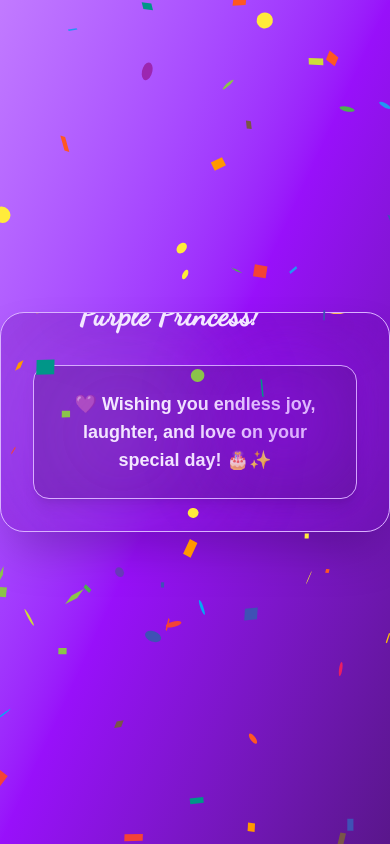
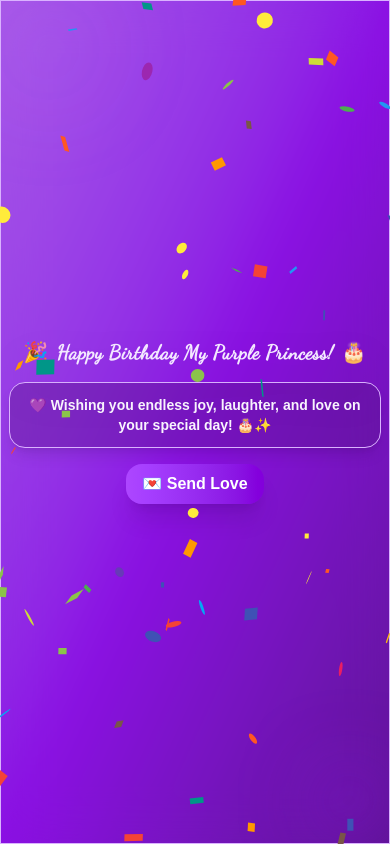
Before and after one commit to Hiler4r/react-mini-projects, a Next.js app: page /birthday in a window 390 px wide. Built offline with nearby package versions, Linux system fonts and the light colour scheme.

Commit message:
feat: update screen sizes

```diff
--- a/src/app/birthday/page.jsx
+++ b/src/app/birthday/page.jsx
@@ -37,27 +37,27 @@ export default function BirthdayCard() {
     };
 
     return (
-        <div className="flex items-center justify-center h-screen w-full bg-gradient-to-br from-purple-400 via-purple-600 to-purple-900 relative overflow-hidden">
+        <div className="flex items-center justify-center min-h-screen w-full bg-gradient-to-br from-purple-400 via-purple-600 to-purple-900 relative overflow-hidden px-0 sm:px-4">
             {showConfetti && <Confetti recycle={false} numberOfPieces={300} />}
 
-            <div className="aspect-video w-full max-w-full sm:max-w-md md:max-w-[900px] bg-purple-800/30 backdrop-blur-xl rounded-3xl shadow-2xl flex flex-col items-center justify-center p-8 sm:p-12 border border-purple-300 relative overflow-hidden">
+            <div className="w-full h-full min-h-screen sm:min-h-0 sm:h-auto max-w-full sm:max-w-md md:max-w-2xl lg:max-w-3xl xl:max-w-4xl bg-purple-800/30 backdrop-blur-xl rounded-none sm:rounded-3xl shadow-2xl flex flex-col items-center justify-center p-2 pt-8 pb-8 sm:p-8 md:p-12 border border-purple-300 relative overflow-hidden sm:aspect-video">
                 {/* Floating Decorations */}
-                <div className="absolute w-40 h-40 bg-purple-400/30 rounded-full blur-3xl top-10 left-10 animate-pulse"></div>
-                <div className="absolute w-32 h-32 bg-purple-600/40 rounded-full blur-2xl bottom-10 right-10 animate-bounce"></div>
+                <div className="absolute w-20 h-20 sm:w-40 sm:h-40 bg-purple-400/30 rounded-full blur-3xl top-2 left-2 sm:top-10 sm:left-10 animate-pulse pointer-events-none"></div>
+                <div className="absolute w-16 h-16 sm:w-32 sm:h-32 bg-purple-600/40 rounded-full blur-2xl bottom-2 right-2 sm:bottom-10 sm:right-10 animate-bounce pointer-events-none"></div>
 
-                <h1 className="text-3xl sm:text-4xl font-extrabold text-purple-100 drop-shadow-2xl mb-8 tracking-wide flex justify-center items-center gap-2" style={{ fontFamily: "var(--font-cursive)" }}>
+                <h1 className="text-xl xs:text-2xl sm:text-4xl md:text-5xl font-extrabold text-purple-100 drop-shadow-2xl mb-4 sm:mb-8 tracking-wide flex justify-center items-center gap-2 text-center leading-tight" style={{ fontFamily: 'var(--font-cursive)' }}>
                     <span role="img" aria-label="party-popper">🎉</span>
                     <span>Happy Birthday My Purple Princess!</span>
                     <span role="img" aria-label="birthday-cake">🎂</span>
                 </h1>
 
-                <p className="text-lg sm:text-2xl md:text-3xl text-purple-50 text-center font-semibold bg-purple-900/40 p-6 sm:p-8 rounded-2xl shadow-lg border border-purple-300 transition-all duration-500">
+                <p className="text-sm xs:text-base sm:text-2xl md:text-3xl text-purple-50 text-center font-semibold bg-purple-900/40 p-3 sm:p-6 md:p-8 rounded-2xl shadow-lg border border-purple-300 transition-all duration-500 max-w-full">
                     {currentWish}
                 </p>
 
                 <button
                     onClick={handleButtonClick}
-                    className="mt-8 px-8 py-3 bg-gradient-to-r from-purple-500 to-purple-700 text-white font-bold text-lg rounded-2xl shadow-xl hover:scale-105 transform transition duration-300 cursor-pointer"
+                    className="mt-4 sm:mt-8 px-4 sm:px-8 py-2 sm:py-3 bg-gradient-to-r from-purple-500 to-purple-700 text-white font-bold text-base sm:text-lg rounded-2xl shadow-xl hover:scale-105 transform transition duration-300 cursor-pointer"
                 >
                     💌 Send Love
                 </button>
```
